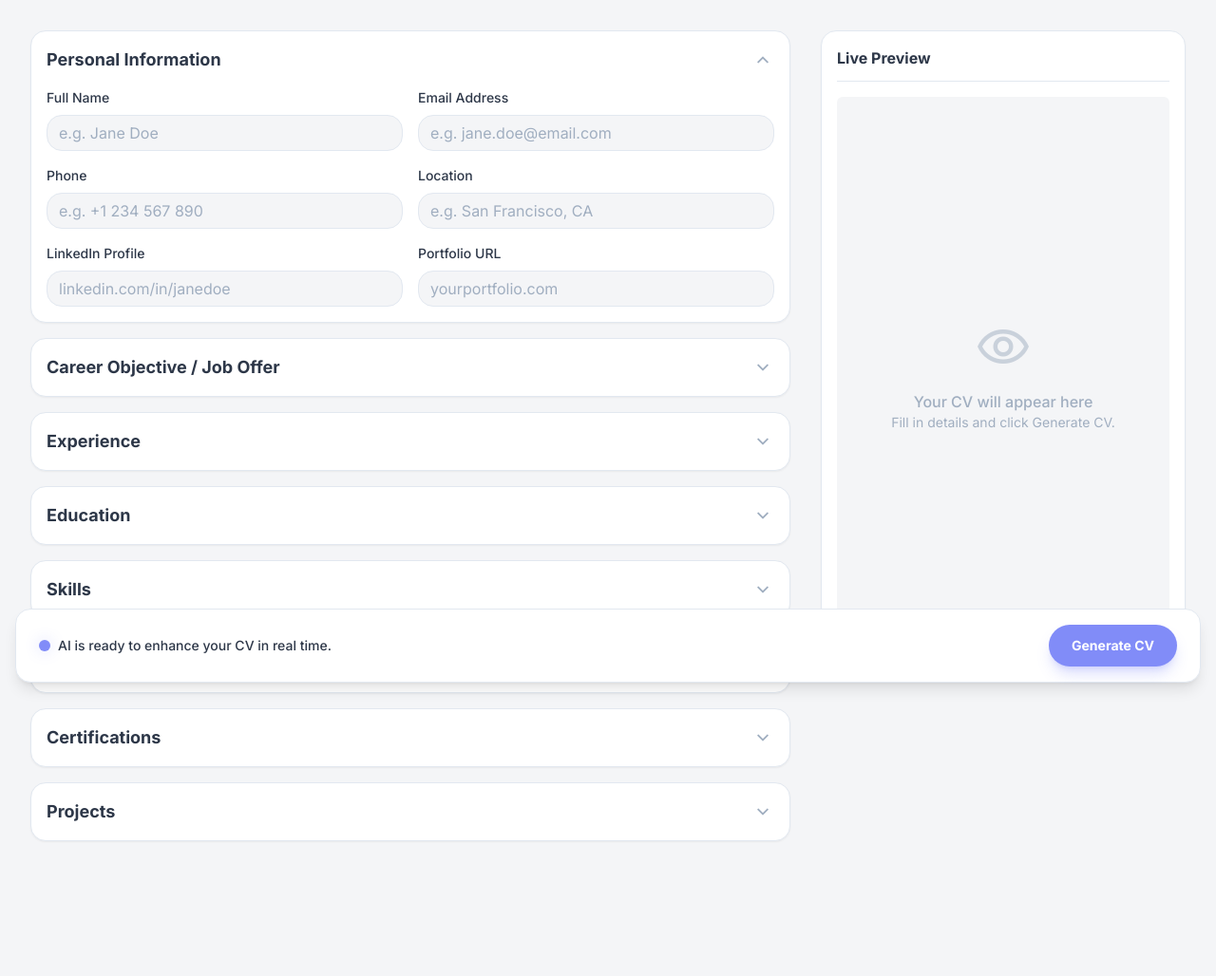
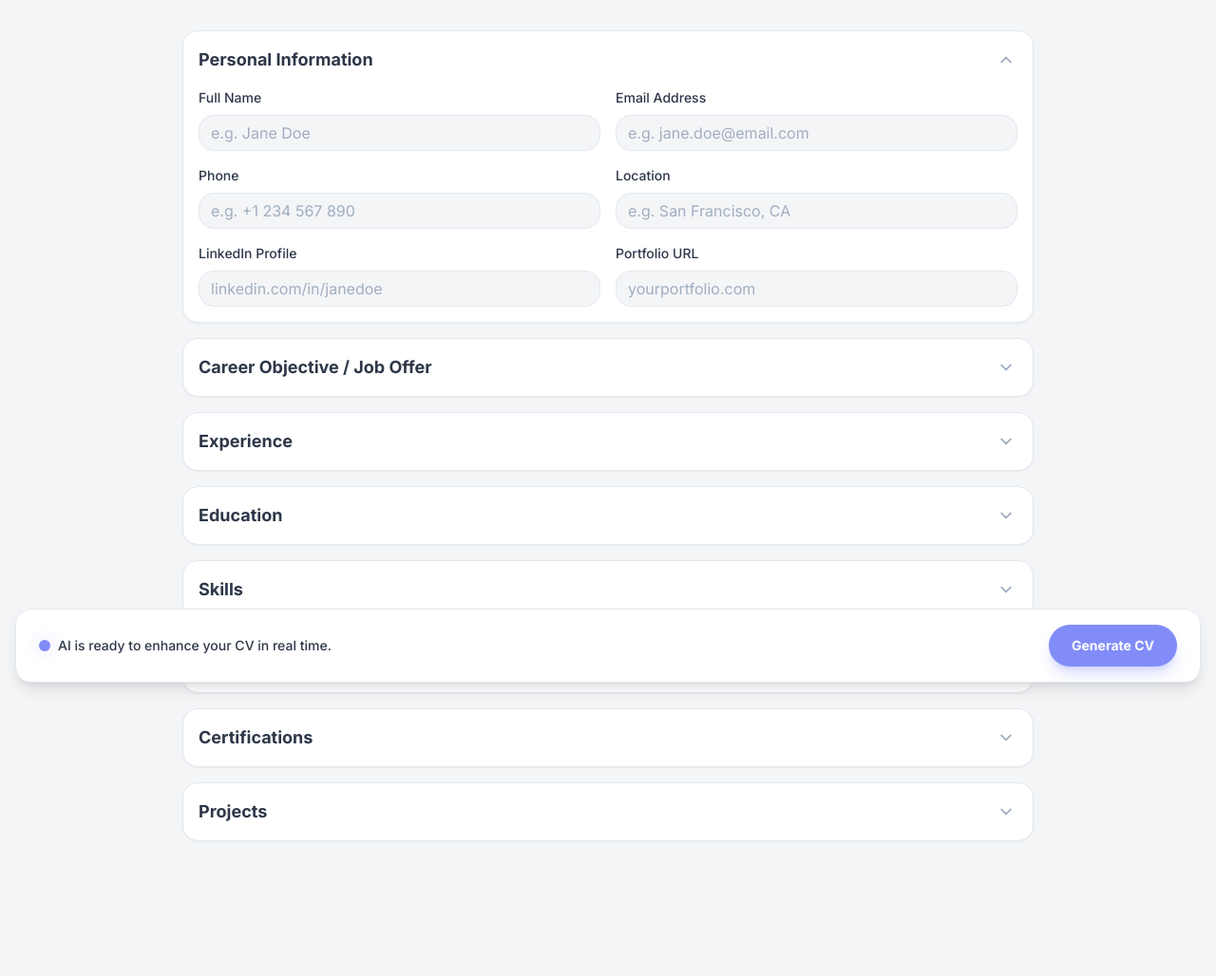
Before and after one commit to Baati-Yossri/CValyze---AI-CV-Maker, a Flask app: page /create in a window 1280 px wide. Shown: the part 65-1093 px from the top of the page at 95% size. Run offline with Flask 3, Linux system fonts and the light colour scheme; some libraries are stand-ins or nearby versions.

```diff
--- a/backend/templates/index.html
+++ b/backend/templates/index.html
@@ -96,10 +96,10 @@
     </header>
 
     <main class="container mx-auto p-4 md:p-8 pb-24">
-        <div class="grid grid-cols-1 lg:grid-cols-12 gap-8">
+        <div class="max-w-4xl mx-auto">
 
-            <!-- Left Panel: Form -->
-            <div class="lg:col-span-8 flex flex-col gap-4">
+            <!-- Form Container -->
+            <div id="form-container" class="flex flex-col gap-4">
 
                 <!-- Personal Info -->
                 <details
@@ -280,25 +280,6 @@
                     </div>
                 </details>
 
-            </div>
-
-            <!-- Right Panel: Live CV Preview -->
-            <div class="lg:col-span-4 sticky top-24 h-[calc(100vh-8rem)]">
-                <div
-                    class="h-full flex flex-col gap-4 rounded-lg bg-panel-light dark:bg-panel-dark border border-border-light dark:border-border-dark shadow-sm p-4">
-                    <div
-                        class="flex items-center justify-between border-b border-border-light dark:border-border-dark pb-3">
-                        <h3 class="font-semibold text-text-light dark:text-text-dark">Live Preview</h3>
-                    </div>
-                    <div class="flex-1 bg-background-light dark:bg-background-dark rounded-md overflow-y-auto p-6">
-                        <div
-                            class="w-full h-full text-center text-subtle-light dark:text-subtle-dark flex flex-col justify-center items-center">
-                            <span class="material-symbols-outlined text-6xl opacity-50">visibility</span>
-                            <p class="mt-4 font-medium">Your CV will appear here</p>
-                            <p class="text-sm">Fill in details and click Generate CV.</p>
-                        </div>
-                    </div>
-                </div>
             </div>
         </div>
     </main>
```
Also changed, not shown: 1 other file.
